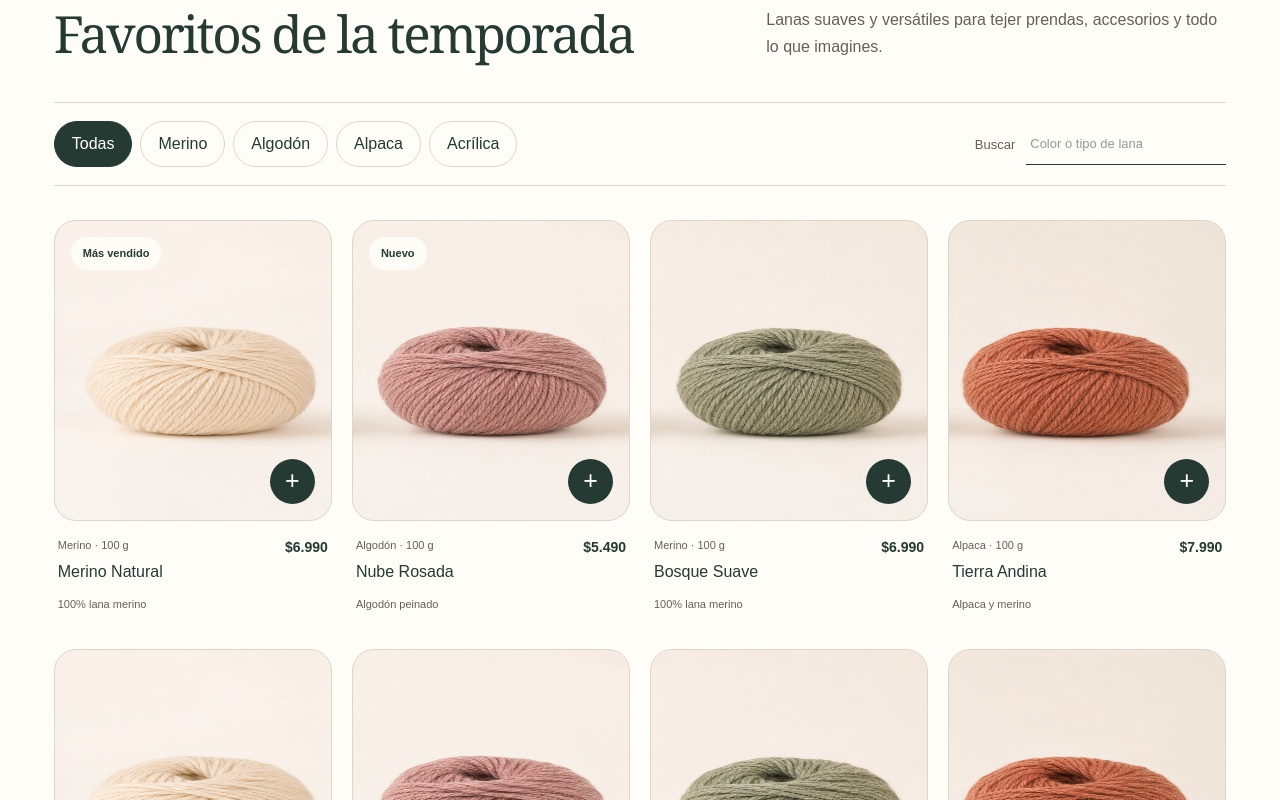
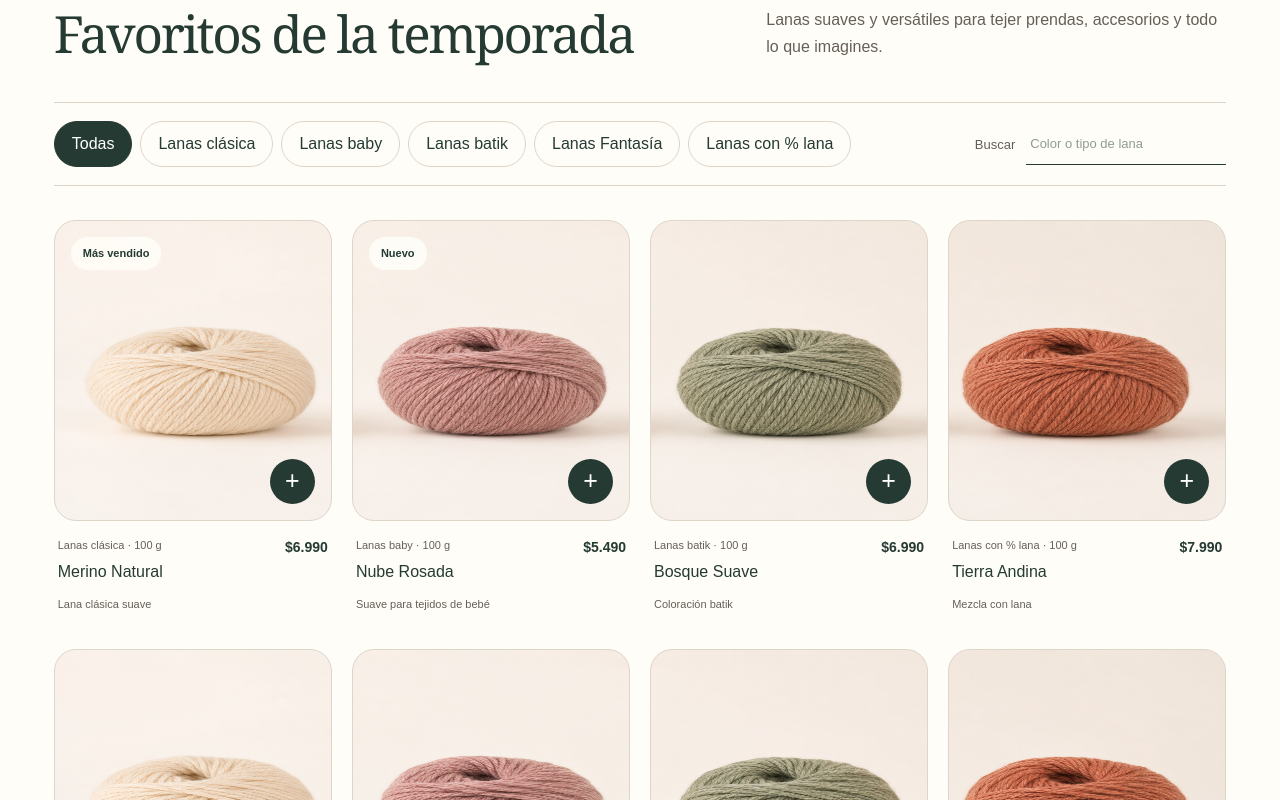
Before and after one commit to cnarojas1/lanas-el-siglo, a Next.js app: page / in a window 1280 px wide. Shown: the part 860-1660 px from the top of the page. Built offline with nearby package versions, Linux system fonts and the light colour scheme.

Commit message:
Actualiza categorias del catalogo

```diff
--- a/app/page.tsx
+++ b/app/page.tsx
@@ -15,17 +15,17 @@ type Product = {
 };
 
 const products: Product[] = [
-  { id: 1, name: "Merino Natural", category: "Merino", color: "Crema", price: 6990, weight: "100 g", fiber: "100% lana merino", imagePosition: "0% center" },
-  { id: 2, name: "Nube Rosada", category: "Algodón", color: "Rosa", price: 5490, weight: "100 g", fiber: "Algodón peinado", imagePosition: "33% center" },
-  { id: 3, name: "Bosque Suave", category: "Merino", color: "Verde", price: 6990, weight: "100 g", fiber: "100% lana merino", imagePosition: "66% center" },
-  { id: 4, name: "Tierra Andina", category: "Alpaca", color: "Terracota", price: 7990, weight: "100 g", fiber: "Alpaca y merino", imagePosition: "100% center" },
-  { id: 5, name: "Arena Natural", category: "Algodón", color: "Arena", price: 4990, weight: "100 g", fiber: "Algodón reciclado", imagePosition: "0% center" },
-  { id: 6, name: "Malva Serena", category: "Acrílica", color: "Malva", price: 3990, weight: "100 g", fiber: "Acrílico premium", imagePosition: "33% center" },
-  { id: 7, name: "Oliva Campestre", category: "Alpaca", color: "Oliva", price: 7990, weight: "100 g", fiber: "Alpaca y merino", imagePosition: "66% center" },
-  { id: 8, name: "Canela Cálida", category: "Acrílica", color: "Canela", price: 3990, weight: "100 g", fiber: "Acrílico premium", imagePosition: "100% center" },
+  { id: 1, name: "Merino Natural", category: "Lanas clásica", color: "Crema", price: 6990, weight: "100 g", fiber: "Lana clásica suave", imagePosition: "0% center" },
+  { id: 2, name: "Nube Rosada", category: "Lanas baby", color: "Rosa", price: 5490, weight: "100 g", fiber: "Suave para tejidos de bebé", imagePosition: "33% center" },
+  { id: 3, name: "Bosque Suave", category: "Lanas batik", color: "Verde", price: 6990, weight: "100 g", fiber: "Coloración batik", imagePosition: "66% center" },
+  { id: 4, name: "Tierra Andina", category: "Lanas con % lana", color: "Terracota", price: 7990, weight: "100 g", fiber: "Mezcla con lana", imagePosition: "100% center" },
+  { id: 5, name: "Arena Natural", category: "Lanas clásica", color: "Arena", price: 4990, weight: "100 g", fiber: "Lana clásica versátil", imagePosition: "0% center" },
+  { id: 6, name: "Malva Serena", category: "Lanas Fantasía", color: "Malva", price: 3990, weight: "100 g", fiber: "Textura de fantasía", imagePosition: "33% center" },
+  { id: 7, name: "Oliva Campestre", category: "Lanas con % lana", color: "Oliva", price: 7990, weight: "100 g", fiber: "Mezcla con lana", imagePosition: "66% center" },
+  { id: 8, name: "Canela Cálida", category: "Lanas baby", color: "Canela", price: 3990, weight: "100 g", fiber: "Suave para tejidos de bebé", imagePosition: "100% center" },
 ];
 
-const categories = ["Todas", "Merino", "Algodón", "Alpaca", "Acrílica"];
+const categories = ["Todas", "Lanas clásica", "Lanas baby", "Lanas batik", "Lanas Fantasía", "Lanas con % lana"];
 
 const money = new Intl.NumberFormat("es-CL", {
   style: "currency",
@@ -127,7 +127,7 @@ export default function Home() {
         </div>
 
         <div className="catalog-tools">
-          <div className="category-list" aria-label="Filtrar por fibra">
+          <div className="category-list" aria-label="Filtrar por categoría">
             {categories.map((item) => (
               <button key={item} className={category === item ? "active" : ""} onClick={() => setCategory(item)}>
                 {item}
```
